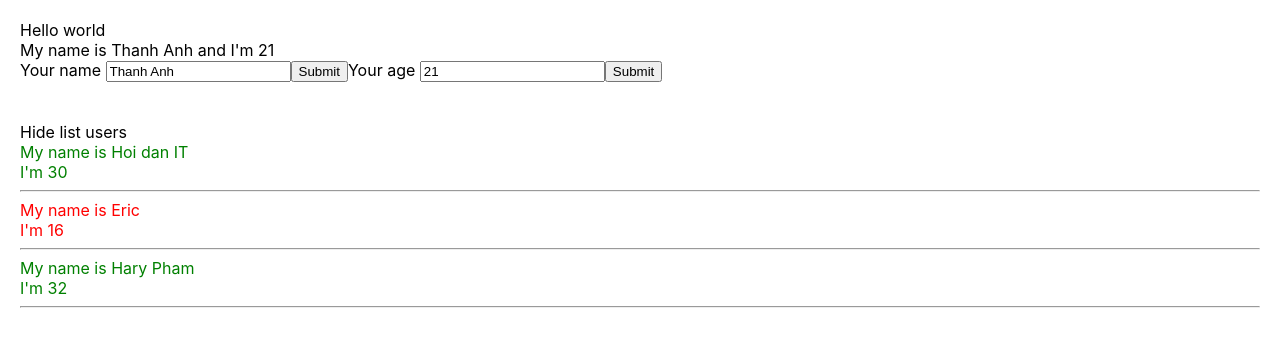
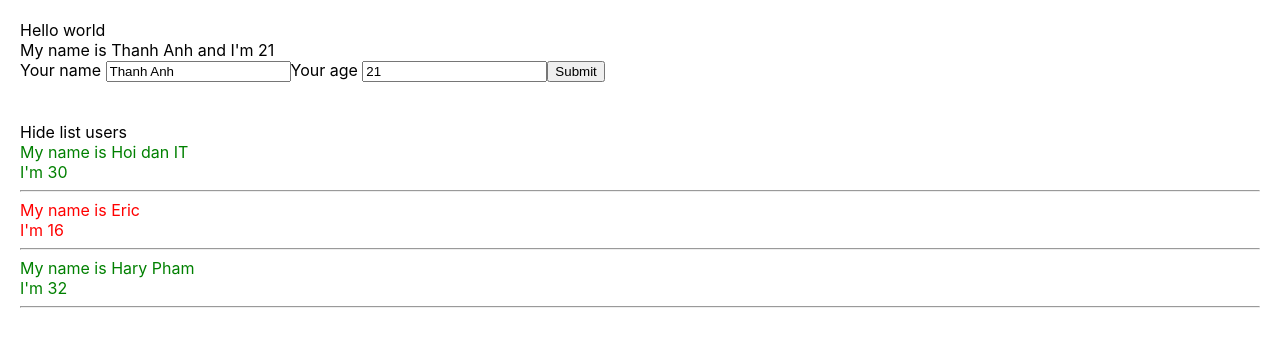
Before and after one commit to ThanhAnh2004/ReactBasic, a React (Create React App) app: page / in a window 1280 px wide. Shown: the top 346 px of the page. Built offline with nearby package versions, Linux system fonts and the light colour scheme.

Commit message:
video 26

```diff
--- a/src/components/UserInfor.js
+++ b/src/components/AddUserInfor.js
@@ -1,6 +1,6 @@
 import React from "react";
 
-class UserInfor extends React.Component {
+class AddUserInfor extends React.Component {
     state = {
         name: 'Thanh Anh',
         age: 21,
@@ -20,7 +20,12 @@ class UserInfor extends React.Component {
     }
     handleOnSubmit = (event) => {
         event.preventDefault() //Avoid reload page
-        console.log(this.state)
+        // console.log(this.state)
+        this.props.handleAddNewUser({
+            id: Math.floor(Math.random() * 100 + 1) + '-random',
+            name: this.state.name,
+            age: this.state.age
+        });
     }
     render() {
         return (
@@ -33,7 +38,6 @@ class UserInfor extends React.Component {
                         type="text"
                         onChange={(event) => this.handleOnChangeName(event)}
                     />
-                    <button>Submit</button>
 
                     <label>Your age </label>
                     <input
@@ -48,4 +52,4 @@ class UserInfor extends React.Component {
     }
 }
 
-export default UserInfor
+export default AddUserInfor
--- a/src/components/MyComponent.js
+++ b/src/components/MyComponent.js
@@ -2,7 +2,7 @@
 // fuction component
 
 import React from 'react';
-import UserInfor from './UserInfor';
+import AddUserInfor from './AddUserInfor';
 import DisplayInfor from './DisplayInfor';
 
 class MyComponet extends React.Component {
@@ -15,13 +15,24 @@ class MyComponet extends React.Component {
         ]
     }
 
+    handleAddNewUser = (userObj) => {
+        console.log("Check from parent ", userObj)
+        this.setState({
+            listUser: [userObj, ...this.state.listUser]
+        })
+    }
+
     // JSX
     render() {
         return (
             <div>
-                <UserInfor />
+                <AddUserInfor
+                    handleAddNewUser={this.handleAddNewUser}
+                />
                 <br /> <br />
-                <DisplayInfor listUser={this.state.listUser} />
+                <DisplayInfor
+                    listUser={this.state.listUser}
+                />
             </div>
         );
     }
```
